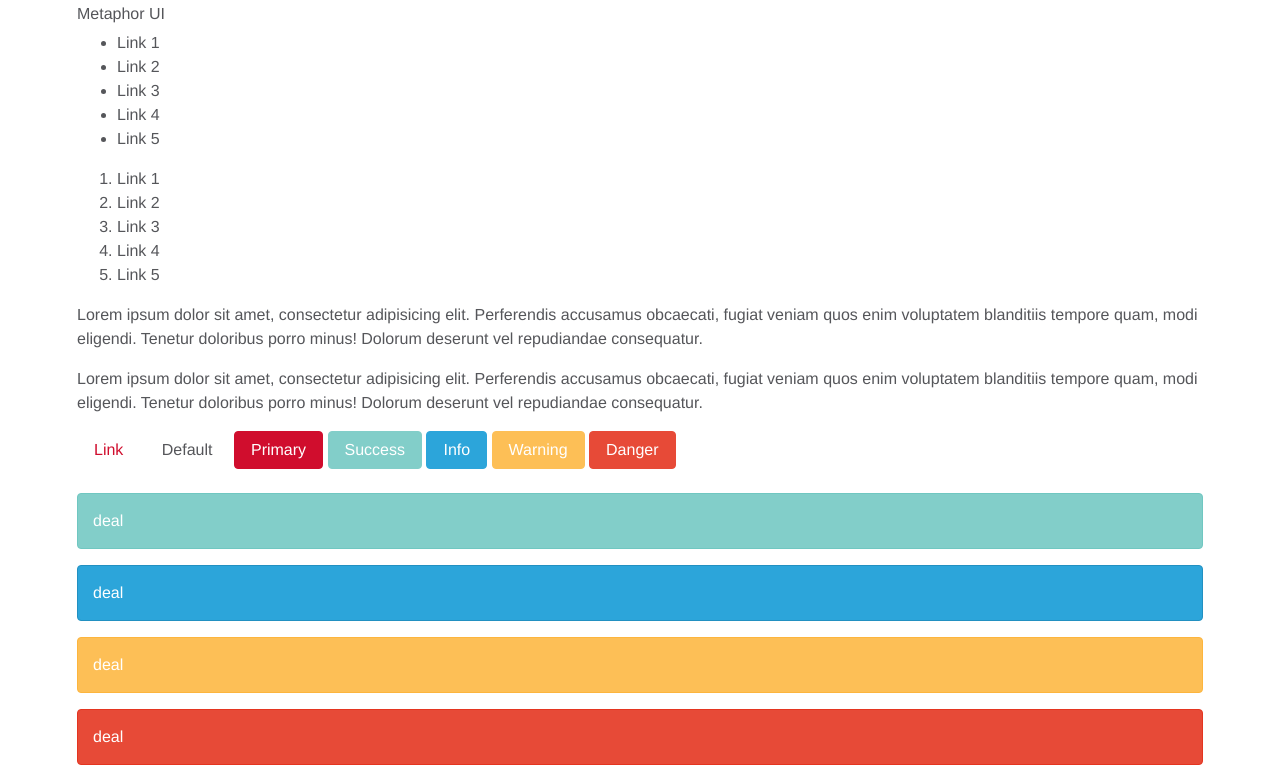
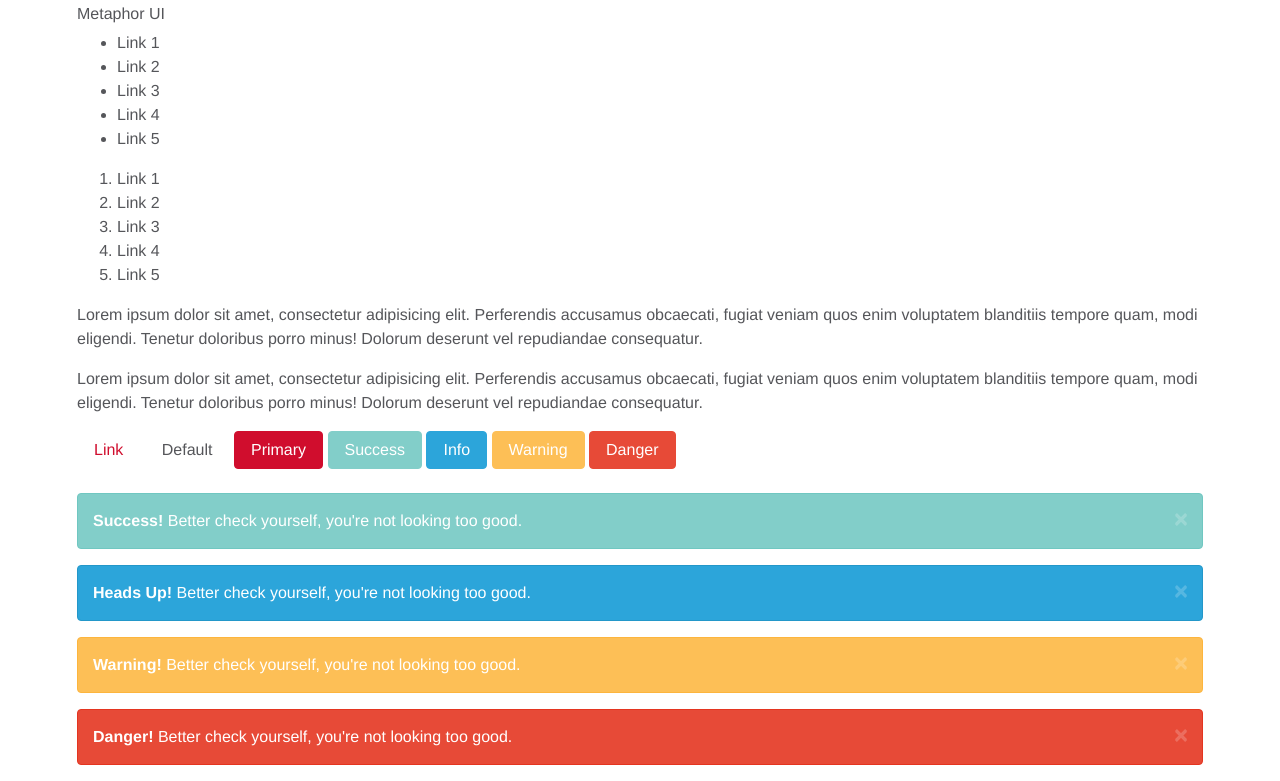
Before and after one commit to araikyegiazaryan/metaphor, a website: page docs/index.html in a window 1280 px wide. Shown: the part 193-974 px from the top of the page. Drawn offline with Linux system fonts and the light colour scheme.

Commit message:
Integrated styletile landing and set variables

```diff
--- a/docs/index.html
+++ b/docs/index.html
@@ -52,10 +52,22 @@
 				<br>
 				<br>
 
-				<div class="alert alert-success">deal</div>
-				<div class="alert alert-info">deal</div>
-				<div class="alert alert-warning">deal</div>
-				<div class="alert alert-danger">deal</div>
+				<div class="alert alert-success alert-dismissible" role="alert">
+				  <button type="button" class="close" data-dismiss="alert" aria-label="Close"><span aria-hidden="true">&times;</span></button>
+				  <strong>Success!</strong> Better check yourself, you're not looking too good.
+				</div>
+				<div class="alert alert-info alert-dismissible" role="alert">
+				  <button type="button" class="close" data-dismiss="alert" aria-label="Close"><span aria-hidden="true">&times;</span></button>
+				  <strong>Heads Up!</strong> Better check yourself, you're not looking too good.
+				</div>
+				<div class="alert alert-warning alert-dismissible" role="alert">
+				  <button type="button" class="close" data-dismiss="alert" aria-label="Close"><span aria-hidden="true">&times;</span></button>
+				  <strong>Warning!</strong> Better check yourself, you're not looking too good.
+				</div>
+				<div class="alert alert-danger alert-dismissible" role="alert">
+				  <button type="button" class="close" data-dismiss="alert" aria-label="Close"><span aria-hidden="true">&times;</span></button>
+				  <strong>Danger!</strong> Better check yourself, you're not looking too good.
+				</div>
 
         	</div>
         </div>
--- a/sass/partials/_variables.scss
+++ b/sass/partials/_variables.scss
@@ -430,13 +430,13 @@ $enable-hover-media-query:  false;
 //
 // Define colors for form feedback states and, by default, alerts.
 
+$state-success-bg:               #82CEC9;
 $state-success-text:             #fff;
-$state-success-bg:               #82CEC9;
 $state-success-border:           darken($state-success-bg, 5%);
 
 $state-info-text:                #fff;
 $state-info-bg:                  #2CA5DA;
-$state-info-border:              darken($state-info-bg, 7%);
+$state-info-border:              darken($state-info-bg, 5%);
 
 $state-warning-text:             #fff;
 $state-warning-bg:               #FDBF56;
```
Also changed, not shown: dist/css/metaphor-ui.css.
